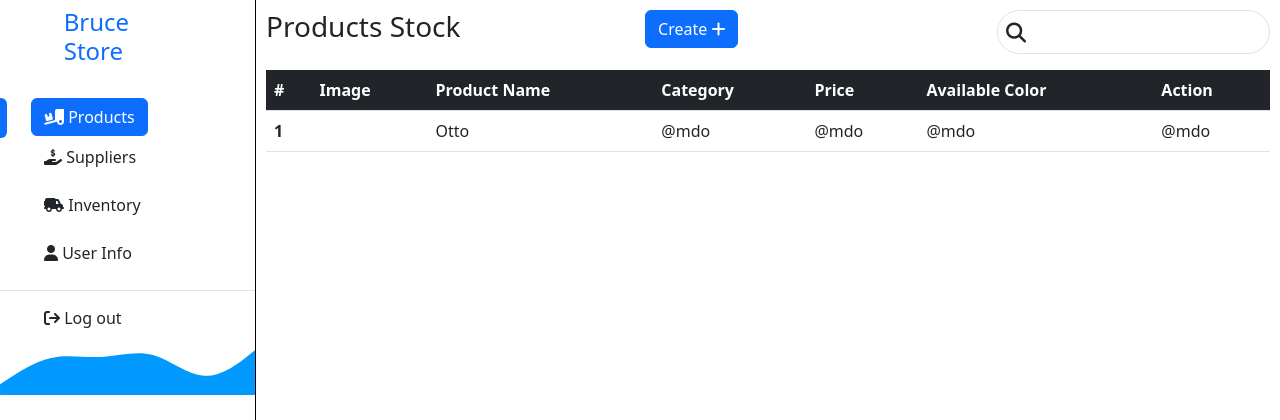
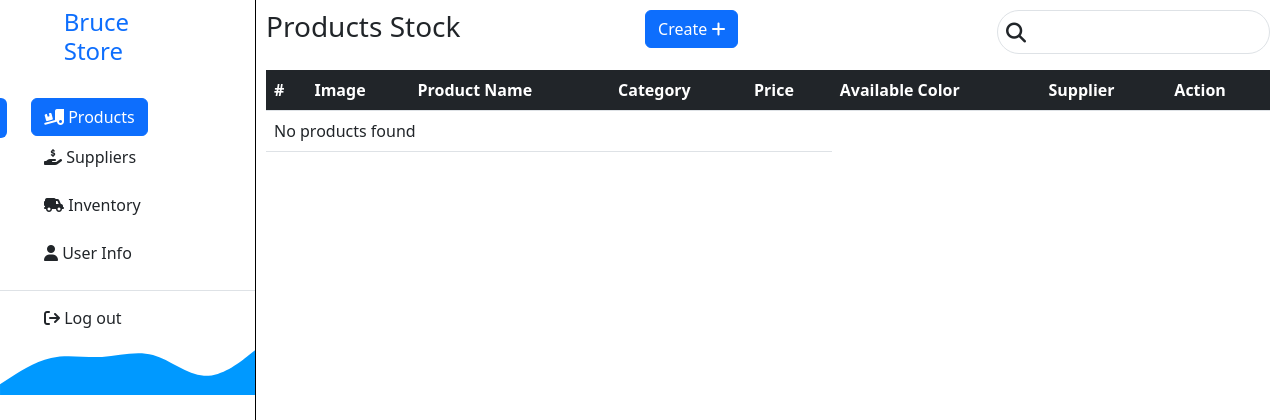
Before and after one commit to RUTAGENGWA-ASANTE-BRUCE/Stock-Management-CodeIgnitor, a CodeIgniter app: page /Stock-Management-CodeIgnitor/index.php/stock/stockProducts/1 in a window 1280 px wide. Shown: the top 420 px of the page. Run offline with CodeIgniter, Linux system fonts and the light colour scheme; tables that the repository leaves empty or names only in its code hold one stand-in row (values such as "Sample post"); some libraries are stand-ins or nearby versions.

Commit message:
new change

```diff
--- a/stockManagement/application/views/productsStock.php
+++ b/stockManagement/application/views/productsStock.php
@@ -52,7 +52,7 @@
             </div>
             <div class="mt-2">
                 <div style="width:7px;height:40px; " class="rounded-end float-start bg-white"></div>
-                <a class="btn  float-start ms-4">
+                <a class="btn  float-start ms-4 bg-white" href="<?php echo base_url().'index.php/Stock/inventories/'.$user['user_id'];?>">
 
                     <i class="fa-solid fa-truck-field"></i>
                     Inventory
@@ -117,21 +117,52 @@
       <th scope="col">Category</th>
       <th scope="col">Price</th>
       <th scope="col">Available Color</th>
+      <th scope="col">Supplier</th>
       <th scope="col">Action</th>
 
     </tr>
   </thead>
   <tbody>
-    <tr>
-      <th scope="row">1</th>
-      <td></td>
-      <td>Otto</td>
-      <td>@mdo</td>
-      <td>@mdo</td>
-      <td>@mdo</td>
-      <td>@mdo</td>
-    </tr>
+  <?php if(!empty($products)){
+                            foreach($products as $product){?>
+                                    <tr>
+                                        <td><?php echo $product['product_id'];?></td>
+                                        <td><img src="<?php echo base_url().'/public/images/'.$product['productImage'];?>" style="width:40px; height:40px; border-radius:10px;"/></td>
+                                        <td><?php echo $product['name'];?></td>
+                                        <td><?php echo $product['category'];?></td>
+                                        <td><?php echo $product['price'];?></td>
+                                        <td>
+                                            <div class="d-flex mt-1">
 
+                                                <?php $colors=explode(',',$product['colors']);
+                                            foreach($colors as $color){
+                                                ?>
+                                                <div style="background-color:<?php echo $color;?>;width:20px;height: 20px;border-radius:50%;margin-left: 3px;"></div>
+                                                <?php
+                                            }
+                                            ?>
+                                            </div>
+                                        </td>
+                                        <td><?php echo $product['supplierName'];?></td>
+                                        <td>
+                                         <div class="d-flex">
+                                            <a href="<?php echo base_url().'index.php/User/edit/'.$product['product_id']?>" class="btn btn-primary">
+                                                <i class="fa-solid fa-pen-to-square"></i>
+                                            Edit</a>
+
+                                            <a href="<?php echo base_url().'index.php/User/delete/'.$product['product_id']?>" class="btn btn-primary btn-danger ms-2">
+                                                <i class="fa-solid fa-trash-can"></i>
+                                            Delete</a>
+                                         </div>
+                                        </td>
+                                    </tr>
+                                <?php
+                            }
+                    }else{?>
+                    <td colspan="5">No products found</td>
+                    <?php
+                    }
+                    ?>
   </tbody>
 </table>
 
```
